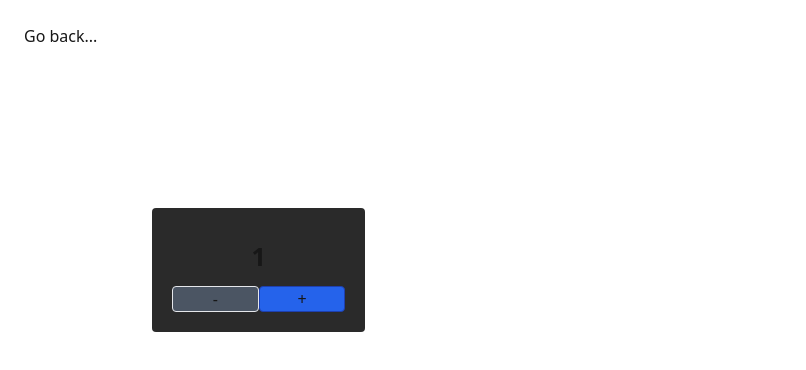
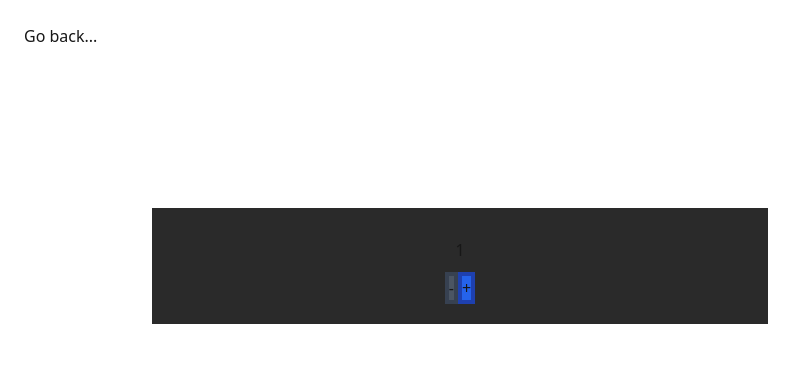
Before and after one commit to FlawlessCasual17/cprg306-assignments, a Next.js app: page /week-4 in a window 1280 px wide. Shown: the top 370 px of the page, without its empty margins (0-806 px from the left). Built offline with nearby package versions, Linux system fonts and the light colour scheme.

Commit message:
Update code for `week-4` module again
Signed-off-by: FlawlessCasual17 <07e5297d5b@c0x0.com>

```diff
--- a/app/week-4/page.js
+++ b/app/week-4/page.js
@@ -7,30 +7,23 @@ export default function Page() {
     let [count, setCount] = useState(1)
 
     // count is the current value of the state
-    // setCount is a function tha updates the state
+    // setCount is a function that updates the state
 
     const increment = () => setCount(count + 1)
-    const decrement = () => setCount(count - 1);
-
-    /*
-     *  The nested ternary operation is equivalent to
-     *  if (count < 20) count
-     *  else if (count > 1) 1
-     *  else 20
-     */
+    const decrement = () => setCount(count - 1)
 
     return <main className='m-6'>
         <Link href='../'>Go back...</Link>
-        <div className='absolute w-1/6 rounded p-5 box text-center justify-center'>
-            <h2 className='p-2.5'>
+        <div className='box size-1/2 p-5 text-center'>
+            <div className='huge p-2.5'>
                 {/* If "count" is greater than 20 or more, the value will be 20. */}
                 {/* If the value of "count" is inclusively between 1 and 19, the value will be itself. */}
                 {/* If "count" is less than 1, the value will be 1. */}
                 {count = count < 20 ? (count > 1 ? count : 1) : 20}
-            </h2>
-            <div className='flex justify-between'>
-                <button className='w-1/2 border rounded bg-gray-600' onClick={decrement}>-</button>
-                <button className='w-1/2 border rounded bg-blue-600 border-blue-800' onClick={increment}>+</button>
+            </div>
+            <div className='buttons'>
+                <button className='border-4 bg-gray-600 border-gray-700' onClick={decrement}>-</button>
+                <button className='border-4 bg-blue-600 border-blue-800' onClick={increment}>+</button>
             </div>
         </div>
     </main>
```
